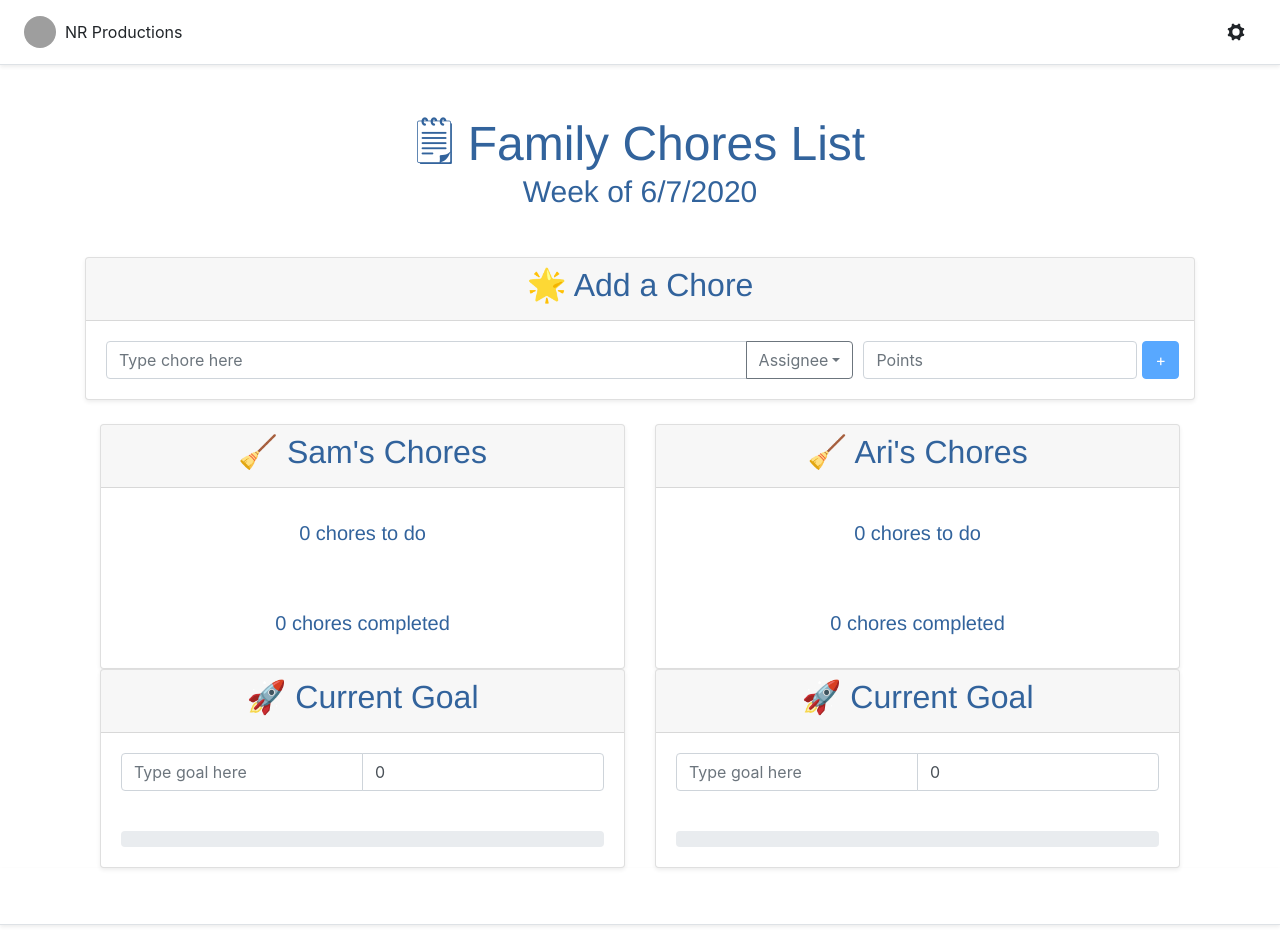
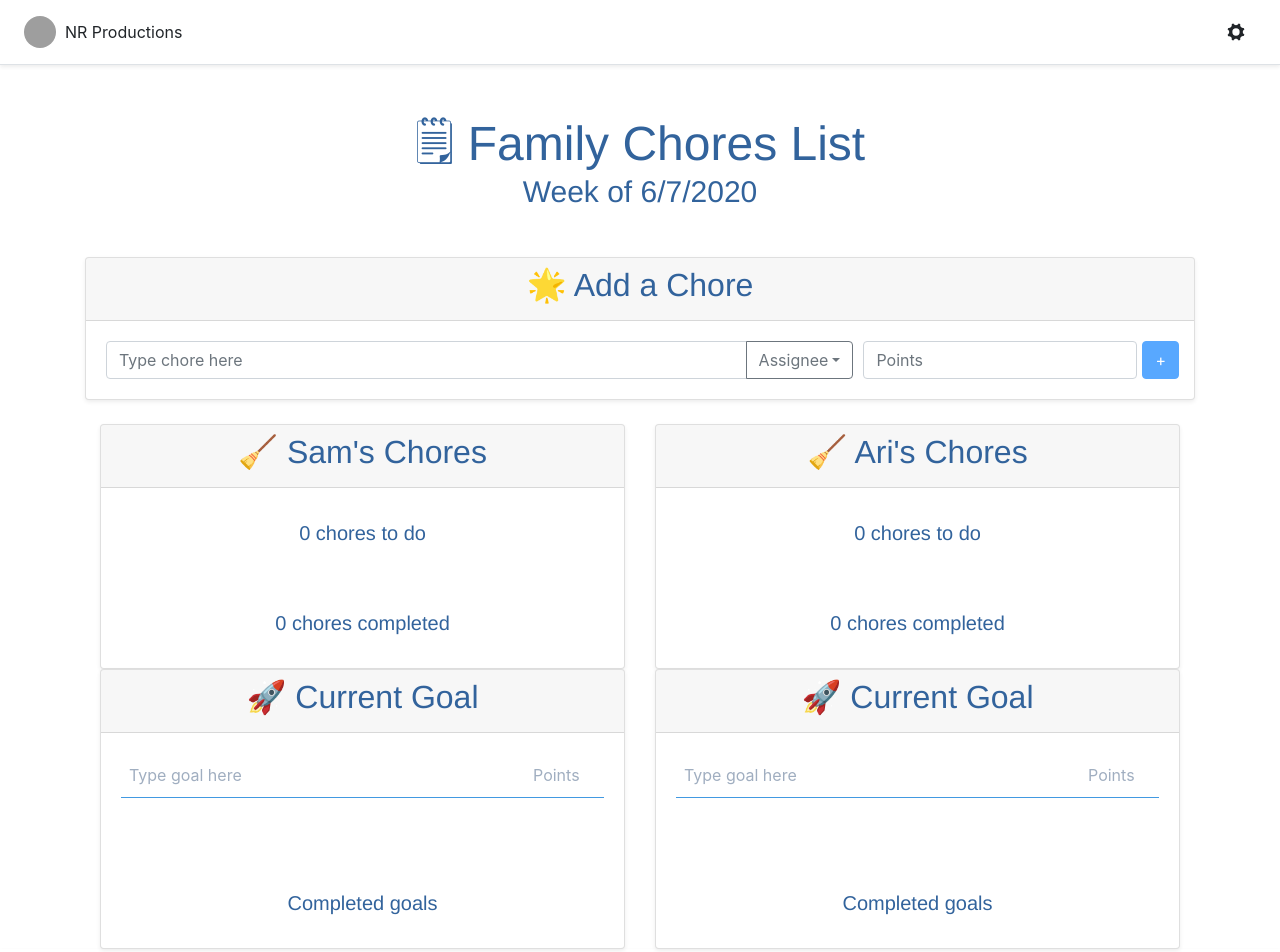
Before and after one commit to nicolleromero/chores-app, a React (Create React App) app in the folder chores-app/: page / in a window 1280 px wide. Shown: the top 952 px of the page. Built offline with nearby package versions, Linux system fonts and the light colour scheme; grey boxes are pictures that could not be loaded.

Commit message:
Added completed goals list

```diff
--- a/chores-app/src/components/AddChore.js
+++ b/chores-app/src/components/AddChore.js
@@ -108,7 +108,7 @@ export class AddChore extends React.Component {
                 onClick={() => this.addItem()}
               >
                 +
-              </Button>
+      </Button>
             </Form.Row>
           </Form>
         </div>
--- a/chores-app/src/components/Chore.js
+++ b/chores-app/src/components/Chore.js
@@ -20,7 +20,10 @@ export class Chore extends React.Component {
   render() {
     return (
       <React.Fragment>
-        <form class="w-full max-w-lg">
+        <form
+          class="w-full max-w-lg"
+          onSubmit={(e) => e.preventDefault()}
+        >
           <div class="flex md:items-center border-b border-b-2 border-blue-500 py-2">
             <input class="mr-2 leading-tight" type="checkbox"
               checked={this.props.item.complete}
--- /dev/null
+++ b/chores-app/src/components/GoalLists.css
@@ -0,0 +1,10 @@
+.completedgoals-title {
+  font-family: "Helvetica Neue";
+  font-size: 20px;
+  font-style: i;
+  font-variant: normal;
+  font-weight: 100;
+  line-height: 50px;
+  text-align: center;
+  color: #32639c;
+}
--- a/chores-app/src/components/GoalLists.js
+++ b/chores-app/src/components/GoalLists.js
@@ -3,6 +3,7 @@ import FlipMove from 'react-flip-move';
 import { ListGroup } from 'react-bootstrap';
 
 import { Goals } from './Goals'
+import './GoalLists.css';
 
 export class GoalLists extends React.Component {
 
@@ -20,7 +21,13 @@ export class GoalLists extends React.Component {
 
     return (
       <div class="card shadow-sm">
-        <ListGroup>
+        <div class="card-header">
+          <h4 class="chore-maintitle text-center">
+            🚀 Current Goal
+          </h4>
+        </div>
+        <div class="card-body text-center">
+          <ListGroup variant="flush">
             <FlipMove duration={350} easing="ease-out">
               <Goals
                 assignee={this.props.assignee}
@@ -33,6 +40,29 @@ export class GoalLists extends React.Component {
             </FlipMove>
           </ListGroup>
         </div>
+
+        <div class="card-body text-center">
+          <ListGroup variant="flush">
+            <div className="align-text-center completedgoals-title">
+              Completed goals
+          </div>
+            <FlipMove duration={350} easing="ease-out">
+              {completedGoalsList.map(item => {
+                return (
+                  <Goals
+                    assignee={this.props.assignee}
+                    goal={item}
+                    completedPoints={this.props.completedPoints}
+                    onAddGoal={this.props.onAddGoal}
+                    onChangeGoal={this.props.onChangeGoal}
+                    onGoalCompleted={this.props.onGoalCompleted}
+                  />
+                );
+              })}
+            </FlipMove>
+          </ListGroup>
+        </div>
+      </div>
     );
   }
 
--- a/chores-app/src/components/GoalProgressBar.js
+++ b/chores-app/src/components/GoalProgressBar.js
@@ -11,7 +11,7 @@ export class GoalProgressBar extends React.Component {
     } else if (now >= 100) {
       return 100;
     } else {
-      return now;
+      return Number(now);
     }
   }
 
--- a/chores-app/src/components/Goals.js
+++ b/chores-app/src/components/Goals.js
@@ -1,7 +1,5 @@
 import React from 'react';
-import { Button, InputGroup, FormControl, ListGroup } from 'react-bootstrap';
 import { GoalProgressBar } from './GoalProgressBar'
-import FlipMove from 'react-flip-move';
 
 import './Goals.css';
 
@@ -26,6 +24,15 @@ export class Goals extends React.Component {
       prevProps.completedPoints < prevProps.goal.points
     ) {
       this.props.onGoalCompleted();
+
+      this.updateGoalComplete(this.props.goal.id);
+
+    }
+  }
+
+  updateGoalComplete(goalId) {
+    if (this.props.goal.id === goalId) {
+      this.props.goal.complete = true;
     }
   }
 
@@ -47,35 +54,37 @@ export class Goals extends React.Component {
     }
 
     return (
-      <div>
-        <div class="card-header">
-          <h4 class="chore-maintitle text-center">
-            🚀 Current Goal
-          </h4>
-        </div>
-        <div class="card-body">
-          <InputGroup className="align-items-center">
-            <FormControl
+      <React.Fragment>
+        <form class="w-full max-w-lg">
+          <div class="flex md:items-center border-b border-b-2 border-blue-500 py-2">
+            <input
+              class="appearance-none bg-transparent border-none w-full text-gray-700 mr-3 py-1 px-2 leading-tight focus:outline-none"
               type="text"
               placeholder="Type goal here"
               value={this.props.goal.value}
               onChange={(e) => this.props.onChangeGoal(this.props.goal.id, 'value', e.target.value)}
             />
-            <FormControl
+            <input
+              class="appearance-none bg-transparent border-none w-full text-gray-700 mr-3 leading-tight focus:outline-none points-input"
               type="text"
-              placeholder="Total Points to Achieve Goal"
-              value={this.props.goal.points}
-              onChange={(e) => this.props.onChangeGoal(this.props.goal.id, 'points', e.target.value)}
+              placeholder="Points"
+              value={this.props.goal.points || ''}
+              onChange={(e) => this.props.onChangeGoal(this.props.goal.id, 'points', Number(e.target.value))}
             />
-          </InputGroup>
           </div>
+        </form>
         <div class="card-body text-center">
+          {this.props.goal.points !== 0 && !this.props.goal.complete && ( //Added this wonky thing to try
             <GoalProgressBar
               className="align-items-center"
               percentage={this.props.completedPoints / this.props.goal.points}
+              value={this.props.goal.complete}
+              onGoalCompleted={(e) => this.props.updateGoalComplete(this.props.goal.id)}
             />
+          )}
         </div>
-      </div >
+
+      </React.Fragment>
     );
   }
 }
--- a/chores-app/src/components/KidCard.js
+++ b/chores-app/src/components/KidCard.js
@@ -9,7 +9,7 @@ export class KidCard extends React.Component {
   calculatePointsTotal() {
     return this.props.list
       .filter((chore) => chore.complete)
-      .reduce((sum, chore) => sum + chore.points, 0);
+      .reduce((sum, chore) => sum + Number(chore.points), 0);
   }
 
   render() {
```
Lines whose indentation alone changed are shown as unchanged.
